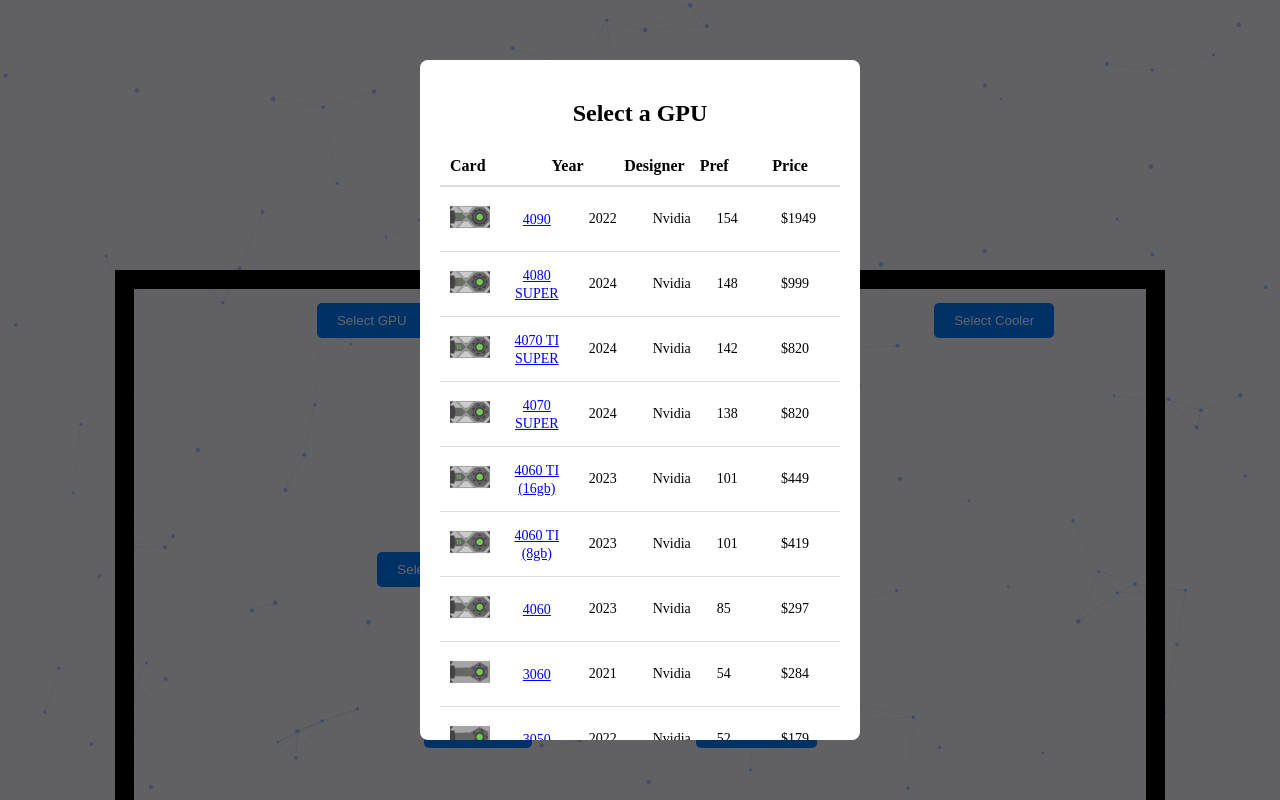
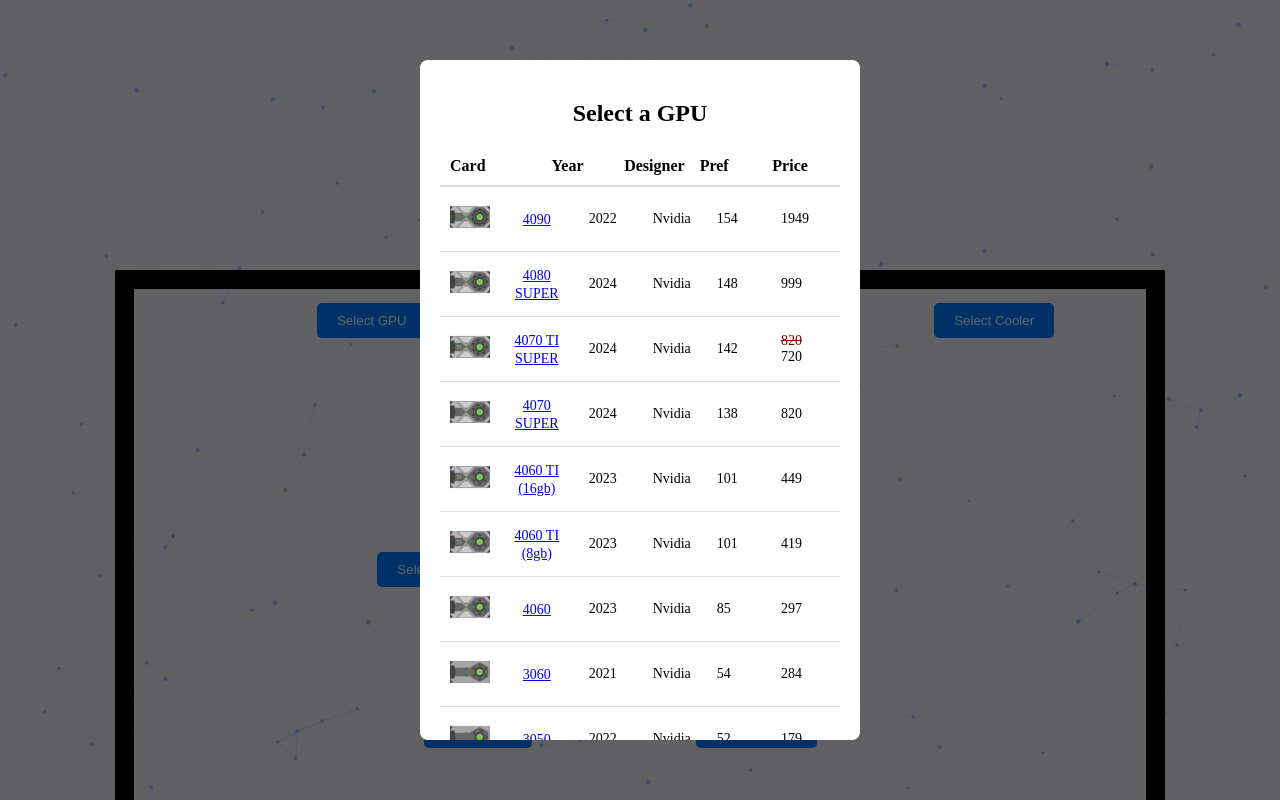
Before and after one commit to qhbud/ezpc1, a React (Vite) app: page / in a window 1280 px wide. Both pictures are taken after a click on the button "Select GPU". Shown: the top 800 px of the page. Built offline with nearby package versions, Linux system fonts and the light colour scheme.

Commit message:
added discount support

```diff
--- a/src/App.jsx
+++ b/src/App.jsx
@@ -114,27 +114,27 @@
 
 
 const PSU = [
-  {name: "Corsair RM750", Icon: pg80, Wattage: 750, type: "Fully Modular", Grade: "80+ Gold", cost: 100, Link : "https://amzn.to/4iEgQRG"},
-  {name: "AGV Series 500", Icon: pbn80, Wattage: 500, type: "Non Modular", Grade: "80+ Bronze", cost: 50, Link : "https://amzn.to/4iA6eTP"},
-  {name: "CORSAIR RM850", Icon: pg80, Wattage: 850, type: "Fully Modular", Grade: "80+ Gold", cost: 150, Link : "https://amzn.to/4gxHIkn"},
-  {name: "Corsair RM1000", Icon: pg80, Wattage: 1000, type: "Fully Modular", Grade: "80+ Gold", cost: 180, Link : "https://amzn.to/4iA6gep"},
-  {name: "TT SMART 600", Icon: pn80, Wattage: 600, type: "Non Modular", Grade: "80+", cost: 55, Link : "https://amzn.to/3DeHy2R"},
-  {name: "AGV Series 750", Icon: pbs80, Wattage: 750, type: "Semi Modular", Grade: "80+ Bronze", cost: 80, Link : "https://amzn.to/4gBjMwn"},
+  {name: "Corsair RM750", Icon: pg80, Wattage: 750, type: "Fully Modular", Grade: "80+ Gold", cost: 100, Link : "https://amzn.to/4iEgQRG", disc: 1},
+  {name: "AGV Series 500", Icon: pbn80, Wattage: 500, type: "Non Modular", Grade: "80+ Bronze", cost: 50, Link : "https://amzn.to/4iA6eTP", disc: 25},
+  {name: "CORSAIR RM850", Icon: pg80, Wattage: 850, type: "Fully Modular", Grade: "80+ Gold", cost: 150, Link : "https://amzn.to/4gxHIkn", disc: 0},
+  {name: "Corsair RM1000", Icon: pg80, Wattage: 1000, type: "Fully Modular", Grade: "80+ Gold", cost: 180, Link : "https://amzn.to/4iA6gep", disc: 0},
+  {name: "TT SMART 600", Icon: pn80, Wattage: 600, type: "Non Modular", Grade: "80+", cost: 55, Link : "https://amzn.to/3DeHy2R", disc: 0},
+  {name: "AGV Series 750", Icon: pbs80, Wattage: 750, type: "Semi Modular", Grade: "80+ Bronze", cost: 80, Link : "https://amzn.to/4gBjMwn", disc: 0},
 
 ]
 
 const MOBO = [
-  {name: "MAG B550 TOMAHAWK", Icon: magb550, Chipset: "AM4", Wifi: "Yes", Ram: "DDR4", Form: "ATX", cost: 179, Link: "https://amzn.to/4g00sZO"},
-  {name: "MSI B550-A PRO", Icon: msib550, Chipset: "AM4", Wifi: "No", Ram: "DDR4", Form: "ATX", cost: 120, Link: "https://amzn.to/4fiMh17"},
-  {name: "MAG B650 TOMAHAWK", Icon: b650, Chipset: "AM5", Wifi: "Yes", Ram: "DDR5", Form: "ATX", cost: 219, Link: "https://amzn.to/3OCHgFH"},
-  {name: "GIGABYTE B650M", Icon: b650, Chipset: "AM5", Wifi: "Yes", Ram: "DDR5", Form: "ATX", cost: 159, Link: "https://amzn.to/3OJNseM"},
-  {name: "MSI B760 Gaming Plus", Icon: b760p, Chipset: "LGA 1700", Wifi: "Yes", Ram: "DDR5", Form: "ATX", cost: 169, Link: "https://amzn.to/3VqOHTZ"},
-  {name: "MSI PRO B760-P", Icon: bp760p, Chipset: "LGA 1700", Wifi: "Yes", Ram: "DDR4", Form: "ATX", cost: 159, Link: "https://amzn.to/4faFq9W"},
-  {name: "ASUS TUF Gaming Z790", Icon: a790, Chipset: "LGA 1700", Wifi: "Yes", Ram: "DDR5", Form: "ATX", cost: 249, Link: "https://amzn.to/4f0PWQS"},
-  {name: "MSI PRO B760M-P", Icon: bp760m, Chipset: "LGA 1700", Wifi: "No", Ram: "DDR4", Form: "ATX", cost: 99, Link: "https://amzn.to/3OJNEuw"},
-  {name: "ASUS Prime B450M-A", Icon: aprime, Chipset: "AM4", Wifi: "No", Ram: "DDR4", Form: "mATX", cost: 89, Link: "https://amzn.to/4gjI3a2"},
-  {name: "ASRock B660M Pro ", Icon: b660m, Chipset: "LGA 1700", Wifi: "No", Ram: "DDR4", Form: "mATX", cost: 79, Link: "https://amzn.to/3ZD9gPE"},
-  {name: "ASRock B650M-H", Icon: b650m, Chipset: "AM5", Wifi: "No", Ram: "DDR5", Form: "mATX", cost: 109, Link: "https://amzn.to/3ZCuA7N"},
+  {name: "MAG B550 TOMAHAWK", Icon: magb550, Chipset: "AM4", Wifi: "Yes", Ram: "DDR4", Form: "ATX", cost: 179, Link: "https://amzn.to/4g00sZO", disc: 0},
+  {name: "MSI B550-A PRO", Icon: msib550, Chipset: "AM4", Wifi: "No", Ram: "DDR4", Form: "ATX", cost: 120, Link: "https://amzn.to/4fiMh17", disc: 0},
+  {name: "MAG B650 TOMAHAWK", Icon: b650, Chipset: "AM5", Wifi: "Yes", Ram: "DDR5", Form: "ATX", cost: 219, Link: "https://amzn.to/3OCHgFH", disc: 0},
+  {name: "GIGABYTE B650M", Icon: b650, Chipset: "AM5", Wifi: "Yes", Ram: "DDR5", Form: "ATX", cost: 159, Link: "https://amzn.to/3OJNseM", disc: 0},
+  {name: "MSI B760 Gaming Plus", Icon: b760p, Chipset: "LGA 1700", Wifi: "Yes", Ram: "DDR5", Form: "ATX", cost: 169, Link: "https://amzn.to/3VqOHTZ", disc: 0},
+  {name: "MSI PRO B760-P", Icon: bp760p, Chipset: "LGA 1700", Wifi: "Yes", Ram: "DDR4", Form: "ATX", cost: 159, Link: "https://amzn.to/4faFq9W", disc: 0},
+  {name: "ASUS TUF Gaming Z790", Icon: a790, Chipset: "LGA 1700", Wifi: "Yes", Ram: "DDR5", Form: "ATX", cost: 249, Link: "https://amzn.to/4f0PWQS", disc: 0},
+  {name: "MSI PRO B760M-P", Icon: bp760m, Chipset: "LGA 1700", Wifi: "No", Ram: "DDR4", Form: "ATX", cost: 99, Link: "https://amzn.to/3OJNEuw", disc: 0},
+  {name: "ASUS Prime B450M-A", Icon: aprime, Chipset: "AM4", Wifi: "No", Ram: "DDR4", Form: "mATX", cost: 89, Link: "https://amzn.to/4gjI3a2", disc: 0},
+  {name: "ASRock B660M Pro ", Icon: b660m, Chipset: "LGA 1700", Wifi: "No", Ram: "DDR4", Form: "mATX", cost: 79, Link: "https://amzn.to/3ZD9gPE", disc: 0},
+  {name: "ASRock B650M-H", Icon: b650m, Chipset: "AM5", Wifi: "No", Ram: "DDR5", Form: "mATX", cost: 109, Link: "https://amzn.to/3ZCuA7N", disc: 25},
 ]
 
 
@@ -149,6 +149,7 @@
     Link: 'https://amzn.to/3YVqSVx',
     DDR: "DDR4",
     RR: 3200,
+    disc: 0
   },
   {
     name: 'V16 2x32',
@@ -157,6 +158,8 @@
     Link: 'https://amzn.to/3CA6pOx',
     DDR: "DDR4",
     RR: 3200,
+    disc: 0
+
   },
   {
     name: 'V18 2x16',
@@ -165,6 +168,8 @@
     Link: 'https://amzn.to/3YYbBmE',
     DDR: "DDR4",
     RR: 3600,
+    disc: 0
+
   },
   {
     name: 'V30 2x16',
@@ -173,6 +178,8 @@
     Link: 'https://amzn.to/3YYbBmE',
     DDR: "DDR5",
     RR: 6000,
+    disc: 0
+
   },
   {
     name: 'V30 2x24',
@@ -181,6 +188,8 @@
     Link: 'https://amzn.to/3Ohho1Q',
     DDR: "DDR5",
     RR: 6000,
+    disc: 0
+
   },
   {
     name: 'V30 2x32',
@@ -189,6 +198,8 @@
     Link: 'https://amzn.to/40Q6irZ',
     DDR: "DDR5",
     RR: 6000,
+    disc: 0
+
   },
   {
     name: 'V30 2x48',
@@ -197,6 +208,8 @@
     Link: 'https://amzn.to/4fvUdg5',
     DDR: "DDR5",
     RR: 6000,
+    disc: 0
+
   },
   {
     name: 'R36 2x16',
@@ -205,6 +218,8 @@
     Link: 'https://amzn.to/3ZbrdV8',
     DDR: "DDR5",
     RR: 6400,
+    disc: 0
+
   },
   {
     name: 'R36 2x48',
@@ -213,6 +228,8 @@
     Link: 'https://amzn.to/3ZabmGq',
     DDR: "DDR5",
     RR: 6400,
+    disc: 0
+
   },
 ];
 
@@ -223,6 +240,8 @@
     Type: 'Small Air',
     cost: 60,
     Link: 'https://amzn.to/497NqXF',
+    disc: 0
+
   },
   {
     name: 'Noctua  NH-D15',
@@ -230,6 +249,8 @@
     Type: 'Large Air',
     cost: 120,
     Link: 'https://amzn.to/40WiJCA',
+    disc: 0
+
   },
   {
     name: 'Cooler Master Hyper 212S',
@@ -237,6 +258,8 @@
     Type: 'Small Air',
     cost: 19,
     Link: 'https://amzn.to/40WiJCA',
+    disc: 0
+
   },
   {
     name: 'Cooler Master Hyper  260s',
@@ -244,6 +267,8 @@
     Type: 'Large Air',
     cost: 50,
     Link: 'https://amzn.to/4fHQlc3',
+    disc: 0
+
   },
   {
     name: 'Arctic Freeze III',
@@ -251,6 +276,8 @@
     Type: 'Liquid',
     cost: 140,
     Link: 'https://amzn.to/4eFbPF6',
+    disc: 0
+
   },
   {
     name: 'Arctic Freeze III RGB',
@@ -258,6 +285,8 @@
     Type: 'Liquid',
     cost: 108,
     Link: 'https://amzn.to/4i04hzO',
+    disc: 0
+
   },
   {
     name: 'TOUGHLIQUID 360 EX',
@@ -265,6 +294,8 @@
     Type: 'Liquid',
     cost: 140,
     Link: 'https://amzn.to/4hRxUmV',
+    disc: 0
+
   },
   {
     name: 'Cooler Master ML 360L',
@@ -272,6 +303,8 @@
     Type: 'Liquid',
     cost: 100,
     Link: 'https://amzn.to/4eFPGql',
+    disc: 0
+
   },
 ];
 
@@ -288,6 +321,8 @@
     Chipset: "LGA 1700",
     Design: 'Intel',
     Link: 'https://amzn.to/48ICeRb',
+    disc: 0
+
   },
   {
     name: 'Core I9-12900K',
@@ -300,6 +335,8 @@
     Chipset: "LGA 1700",
     Design: 'Intel',
     Link: 'https://amzn.to/3UOs37I',
+    disc: 0
+
   },
   {
     name: 'Core I7-13700K',
@@ -312,6 +349,8 @@
     Chipset: "LGA 1700",
     Design: 'Intel',
     Link: 'https://amzn.to/3UQQhhJ',
+    disc: 0
+
   },
   {
     name: 'Core I7-12700K',
@@ -324,6 +363,8 @@
     Chipset: "LGA 1700",
     Design: 'Intel',
     Link: 'https://amzn.to/4hKDR4P',
+    disc: 0
+
   },
   {
     name: 'Core I5-13600K',
@@ -336,6 +377,8 @@
     Chipset: "LGA 1700",
     Design: 'Intel',
     Link: 'https://amzn.to/3UNNia1',
+    disc: 0
+
   },
   {
     name: 'Core I5-12600K',
@@ -348,6 +391,8 @@
     Chipset: "LGA 1700",
     Design: 'Intel',
     Link: 'https://amzn.to/4hI1Txq',
+    disc: 0
+
   },
 
   {
@@ -361,6 +406,8 @@
     Chipset: "AM5",
     Design: 'AMD',
     Link: 'https://amzn.to/4hI1POc',
+    disc: 0
+
   },
   {
     name: 'Ryzen 9 7950X3D',
@@ -373,6 +420,8 @@
     Chipset: "AM5",
     Design: 'AMD',
     Link: 'https://amzn.to/48N0UYT',
+    disc: 0
+
   },
   {
     name: 'Ryzen 9 7900X',
@@ -385,6 +434,8 @@
     Chipset: "AM5",
     Design: 'AMD',
     Link: 'https://amzn.to/4hGBosf',
+    disc: 0
+
   },
   {
     name: 'Ryzen 9 7900',
@@ -397,6 +448,8 @@
     Chipset: "AM5",
     Design: 'AMD',
     Link: 'https://amzn.to/4euYSxw',
+    disc: 0
+
   },
   {
     name: 'Ryzen 7 7800X3D',
@@ -409,6 +462,8 @@
     Chipset: "AM5",
     Design: 'AMD',
     Link: 'https://amzn.to/3CkuvMS',
+    disc: 0
+
   },
   {
     name: 'Ryzen 7 7700X',
@@ -421,6 +476,8 @@
     Chipset: "AM5",
     Design: 'AMD',
     Link: 'https://amzn.to/3AOWiVg',
+    disc: 100
+
   },
   {
     name: 'Ryzen 5 7600X',
@@ -433,6 +490,8 @@
     Chipset: "AM5",
     Design: 'AMD',
     Link: 'https://amzn.to/3YNf6fC',
+    disc: 0
+
   },
   {
     name: 'Ryzen 5 7600',
@@ -445,6 +504,8 @@
     Chipset: "AM5",
     Design: 'AMD',
     Link: 'https://amzn.to/3ABJSQF',
+    disc: 0
+
   },
   {
     name: 'Ryzen 9 5900X',
@@ -457,6 +518,8 @@
     Chipset: "AM4",
     Design: 'AMD',
     Link: 'https://amzn.to/4etDqJn',
+    disc: 0
+
   },
   {
     name: 'Ryzen 7 5700X',
@@ -469,6 +532,8 @@
     Chipset: "AM4",
     Design: 'AMD',
     Link: 'https://amzn.to/4etv44i',
+    disc: 0
+
   },
   {
     name: 'Ryzen 5 5600X',
@@ -481,6 +546,8 @@
     Chipset: "AM4",
     Design: 'AMD',
     Link: 'https://amzn.to/3UNtvam',
+    disc: 0
+
   },
 ];
 
@@ -495,6 +562,8 @@
     Link: 'https://amzn.to/3UEjQ64',
     Icon: n4090,
     cost: 1949,
+    disc: 0
+
   },
   {
     name: '4080 SUPER',
@@ -506,6 +575,8 @@
     Link: 'https://amzn.to/3CjZicV',
     Icon: n4080,
     cost: 999,
+    disc: 0
+
   },
   {
     name: '4070 TI SUPER',
@@ -517,6 +588,8 @@
     Link: 'https://amzn.to/48Ez5BU',
     Icon: n4070ti,
     cost: 820,
+    disc: 720
+
   },
   {
     name: '4070 SUPER',
@@ -528,6 +601,8 @@
     Link: 'https://amzn.to/3Z06L8L',
     Icon: n4070,
     cost: 820,
+    disc: 0
+
   },
   {
     name: '4060 TI (16gb)',
@@ -539,6 +614,8 @@
     Link: 'https://amzn.to/3NWu3ae',
     Icon: n4060ti,
     cost: 449,
+    disc: 0
+
   },
   {
     name: '4060 TI (8gb)',
@@ -550,6 +627,8 @@
     Link: 'https://amzn.to/40E1NAF',
     Icon: n4060ti,
     cost: 419,
+    disc: 0
+
   },
   {
     name: '4060',
@@ -561,6 +640,8 @@
     Link: 'https://amzn.to/3YVrlIn',
     Icon: n4060,
     cost: 297,
+    disc: 0
+
   },
   {
     name: '3060',
@@ -572,6 +653,8 @@
     Link: 'https://amzn.to/4fnajc8',
     Icon: n3060,
     cost: 284,
+    disc: 0
+
   },
   {
     name: '3050',
@@ -583,6 +666,8 @@
     Link: 'https://amzn.to/4hwOkAK',
     Icon: n3050,
     cost: 179,
+    disc: 0
+
   },
   {
     name: '7900 XTX',
@@ -594,6 +679,8 @@
     Link: 'https://amzn.to/3O5FU5L',
     Icon: a7900x,
     cost: 899,
+    disc: 0
+
   },
   {
     name: '7900 XT',
@@ -605,6 +692,8 @@
     Link: 'https://amzn.to/3YWWV8E',
     Icon: a7900,
     cost: 649,
+    disc: 0
+
   },
   {
     name: '7800 XT',
@@ -616,6 +705,8 @@
     Link: 'https://amzn.to/3AvdpLU',
     Icon: a7800,
     cost: 480,
+    disc: 0
+
   },
   {
     name: '7700 XT',
@@ -627,6 +718,8 @@
     Link: 'https://amzn.to/3AmxzI1',
     Icon: a7700,
     cost: 389,
+    disc: 0
+
   },
   {
     name: '7600 XT',
@@ -638,6 +731,8 @@
     Link: 'https://amzn.to/40xmNJv',
     Icon: a7600,
     cost: 329,
+    disc: 0
+
   },
   {
     name: '7600',
@@ -649,6 +744,8 @@
     Link: 'https://amzn.to/40VYGEH',
     Icon: a7600m,
     cost: 269,
+    disc: 0
+
   },
   {
     name: '6600',
@@ -660,19 +757,21 @@
     Link: 'https://amzn.to/4epHYQS',
     Icon: a6600,
     cost: 199,
+    disc: 0
+
   },
 ];
 
 
 const Case = [
-  {name: "Corsair 5000D", cost: 175, rgb: "no", Link: "https://amzn.to/3VErttR"},
-  {name: "CORSAIR 4000D RGB", cost: 105, rgb: "yes", Link: "https://amzn.to/3Bn0agP"},
-  {name: "CORSAIR 4000D", cost: 149, rgb: "no", Link: "https://amzn.to/3Dtskak"},
-  {name: "CORSAIR 3500X RGB", cost: 110, rgb: "yes", Link: "https://amzn.to/3DwfbNG"},
-  {name: "NZXT H5", cost: 95, rgb: "no", Link: "https://amzn.to/3P1O9Au"},
-  {name: "NZXT H5 RGB", cost: 120, rgb: "yes", Link: "https://amzn.to/4fhNDck"},
-  {name: "NZXT H9", cost: 165, rgb: "no", Link: "https://amzn.to/41DpmKt"},
-  {name: "NZXT H9 RGB", cost: 196, rgb: "yes", Link: "https://amzn.to/3VK0c9r"},
+  {name: "Corsair 5000D", cost: 175, rgb: "no", Link: "https://amzn.to/3VErttR", disc: 0},
+  {name: "CORSAIR 4000D RGB", cost: 105, rgb: "yes", Link: "https://amzn.to/3Bn0agP", disc: 0},
+  {name: "CORSAIR 4000D", cost: 149, rgb: "no", Link: "https://amzn.to/3Dtskak", disc: 0},
+  {name: "CORSAIR 3500X RGB", cost: 110, rgb: "yes", Link: "https://amzn.to/3DwfbNG", disc: 0},
+  {name: "NZXT H5", cost: 95, rgb: "no", Link: "https://amzn.to/3P1O9Au", disc: 0},
+  {name: "NZXT H5 RGB", cost: 120, rgb: "yes", Link: "https://amzn.to/4fhNDck", disc: 0},
+  {name: "NZXT H9", cost: 165, rgb: "no", Link: "https://amzn.to/41DpmKt", disc: 0},
+  {name: "NZXT H9 RGB", cost: 196, rgb: "yes", Link: "https://amzn.to/3VK0c9r", disc: 0},
 
 
 
@@ -680,21 +779,21 @@
 ]
 
 const Storage = [
-  { name: '870 EVO 4tb', Icon: ss4, cost: 287, size: 4, type: "sata ssd", Link: 'https://amzn.to/49b07kD'},
-  { name: '870 EVO 2tb', Icon: ss2, cost: 165, size: 2, type: "sata ssd", Link: 'https://amzn.to/4gbep7a' },
-  { name: '870 EVO 1tb', Icon: ss1, cost: 98, size: 1, type: "sata ssd", Link: 'https://amzn.to/4eZsOlz' },
-  { name: '870 EVO 0.5tb', Icon: ss05, cost: 53, size: 0.5, type: "sata ssd", Link: 'https://amzn.to/49h02fm' },
-  { name: '990 EVO 4tb', Icon: m24, cost: 345, size: 4, type: "m.2 ssd", Link: 'https://amzn.to/49cbZ5E' },
-  { name: '990 EVO 2tb', Icon: m22, cost: 184, size: 2, type: "m.2 ssd", Link: 'https://amzn.to/3OyWdse' },
-  { name: '990 EVO 1tb', Icon: m21, cost: 110, size: 1, type: "m.2 ssd", Link: 'https://amzn.to/3Z9QkGR' },
-  { name: 'Seagate 12tb', Icon: hd12, cost: 229, size: 12, type: "hard drive", Link: 'https://amzn.to/4eVN1Jg'  },
-  { name: 'Seagate 8tb', Icon: hd8, cost: 135, size: 8, type: "hard drive", Link: 'https://amzn.to/4fPciWO'  },
-  { name: 'Seagate 4tb', Icon: hd4, cost: 95, size: 4, type: "hard drive", Link: 'https://amzn.to/3ZbLetF' },
-  { name: 'SPower 0.25tb', Icon: sl02, cost: 18, size: 0.25, type: "sata ssd", Link: 'https://amzn.to/3ZgdgnV' },
-  { name: 'SPower 0.5tb', Icon: sl05, cost: 29, size: 0.5, type: "sata ssd", Link: 'https://amzn.to/3OyIf9C' },
-  { name: 'SPower 1tb', Icon: sl1, cost: 54, size: 1, type: "sata ssd", Link: 'https://amzn.to/4fOBL2r' },
-  { name: 'SPower 2tb', Icon: sl2, cost: 86, size: 2, type: "sata ssd", Link: 'https://amzn.to/3ZwFUCF' },
-  { name: 'SPower 4tb', Icon: sl4, cost: 179, size: 4, type: "sata ssd", Link: 'https://amzn.to/3Zvhnhk' },
+  { name: '870 EVO 4tb', Icon: ss4, cost: 287, size: 4, type: "sata ssd", Link: 'https://amzn.to/49b07kD', disc: 10},
+  { name: '870 EVO 2tb', Icon: ss2, cost: 165, size: 2, type: "sata ssd", Link: 'https://amzn.to/4gbep7a', disc: 0 },
+  { name: '870 EVO 1tb', Icon: ss1, cost: 98, size: 1, type: "sata ssd", Link: 'https://amzn.to/4eZsOlz', disc: 0 },
+  { name: '870 EVO 0.5tb', Icon: ss05, cost: 53, size: 0.5, type: "sata ssd", Link: 'https://amzn.to/49h02fm', disc: 0 },
+  { name: '990 EVO 4tb', Icon: m24, cost: 345, size: 4, type: "m.2 ssd", Link: 'https://amzn.to/49cbZ5E', disc: 0 },
+  { name: '990 EVO 2tb', Icon: m22, cost: 184, size: 2, type: "m.2 ssd", Link: 'https://amzn.to/3OyWdse', disc: 0 },
+  { name: '990 EVO 1tb', Icon: m21, cost: 110, size: 1, type: "m.2 ssd", Link: 'https://amzn.to/3Z9QkGR', disc: 0 },
+  { name: 'Seagate 12tb', Icon: hd12, cost: 229, size: 12, type: "hard drive", Link: 'https://amzn.to/4eVN1Jg', disc: 0  },
+  { name: 'Seagate 8tb', Icon: hd8, cost: 135, size: 8, type: "hard drive", Link: 'https://amzn.to/4fPciWO', disc: 0  },
+  { name: 'Seagate 4tb', Icon: hd4, cost: 95, size: 4, type: "hard drive", Link: 'https://amzn.to/3ZbLetF', disc: 0 },
+  { name: 'SPower 0.25tb', Icon: sl02, cost: 18, size: 0.25, type: "sata ssd", Link: 'https://amzn.to/3ZgdgnV', disc: 0 },
+  { name: 'SPower 0.5tb', Icon: sl05, cost: 29, size: 0.5, type: "sata ssd", Link: 'https://amzn.to/3OyIf9C', disc: 0 },
+  { name: 'SPower 1tb', Icon: sl1, cost: 54, size: 1, type: "sata ssd", Link: 'https://amzn.to/4fOBL2r', disc: 0 },
+  { name: 'SPower 2tb', Icon: sl2, cost: 86, size: 2, type: "sata ssd", Link: 'https://amzn.to/3ZwFUCF', disc: 0 },
+  { name: 'SPower 4tb', Icon: sl4, cost: 179, size: 4, type: "sata ssd", Link: 'https://amzn.to/3Zvhnhk', disc: 0 },
 ];
 
 function App() {
--- a/src/assets/components/Popup.jsx
+++ b/src/assets/components/Popup.jsx
@@ -54,7 +54,18 @@
             <span>{gpu.Release}</span>
             <span>{gpu.Design}</span>
             <span>{gpu.Bench}</span>
-            <span>${gpu.cost}</span>
+            <span>
+            <span
+              style={{
+                color: gpu.disc !== 0 ? 'maroon' : 'inherit',
+                textDecoration: gpu.disc !== 0 ? 'line-through' : 'none',
+              }}
+            >
+              {gpu.cost}
+            </span>
+            <br />
+            {gpu.disc !== 0 && <span>{gpu.disc}</span>}
+          </span>
           </div>
             </li>
           ))}
```
Also changed, not shown: src/assets/components/coolerpop.jsx (+12 -1 lines), src/assets/components/cpuPop.jsx (+12 -1 lines), src/assets/components/mobopop.jsx (+12 -1 lines), src/assets/components/psuPop.jsx (+12 -1 lines), src/assets/components/ramPop.jsx (+12 -1 lines), src/assets/components/storpop.jsx (+12 -1 lines).
